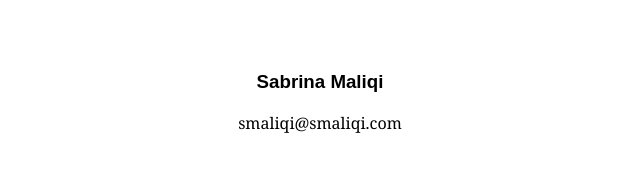
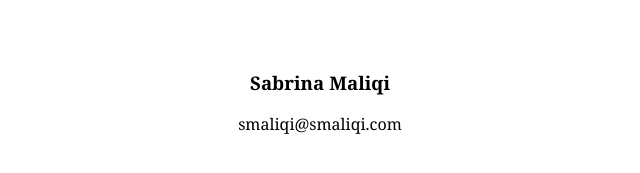
Before and after one commit to smaliqi3979/smaliqi.github.io, a plain HTML site: page index.html in a window 1280 px wide. Shown: the part 307-480 px from the top of the page, 320-960 px from the left. Drawn offline with Linux system fonts and the light colour scheme.

Commit message:
fix font

```diff
--- a/index.html
+++ b/index.html
@@ -11,14 +11,15 @@
             align-items: center;
             height: 100vh;
             margin: 0;
-            font-family: Arial, sans-serif;
+            font-family: Georgia, serif; /* Default font for body */
             text-align: center;
         }
         h3 {
             font-weight: bold;
+            font-family: Georgia, serif; /* Ensure h3 uses Georgia font */
         }
         p {
-            font-family: Georgia, serif;
+            font-family: Georgia, serif; /* Ensure p uses Georgia font */
             margin: 0;
         }
     </style>
```
